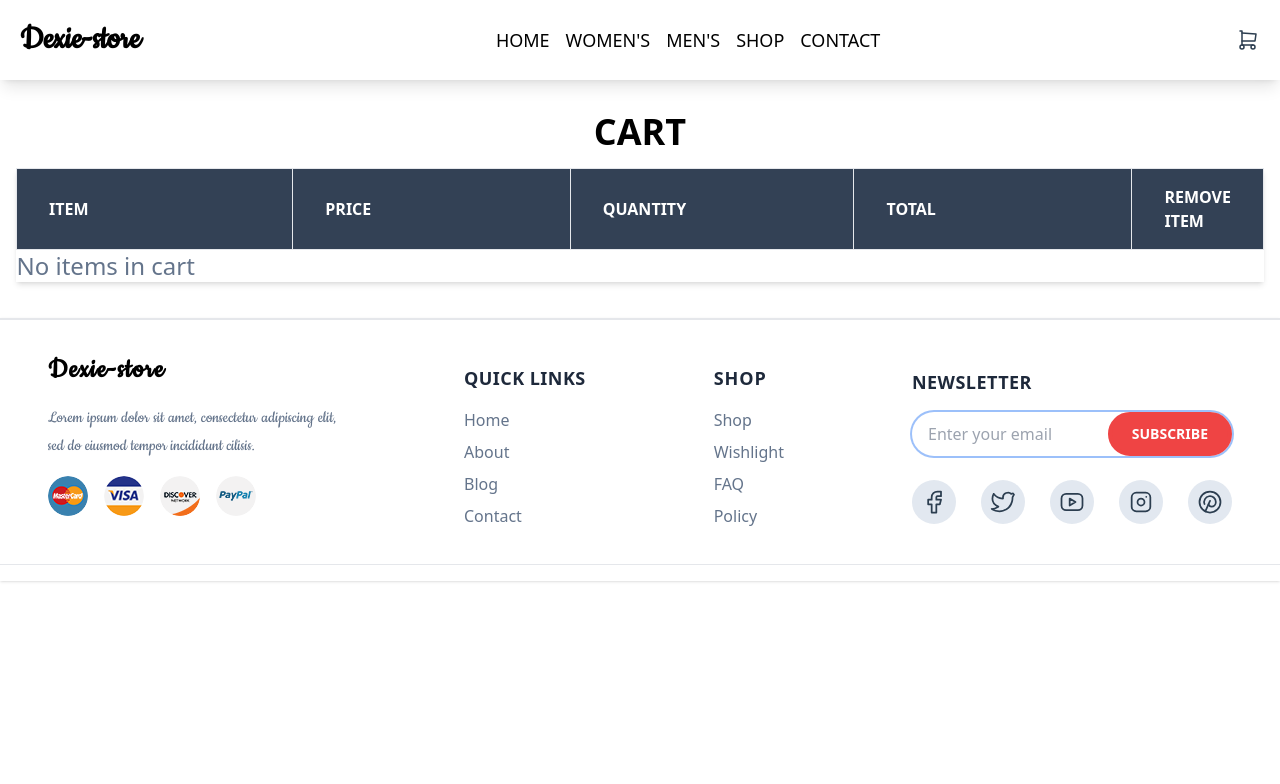
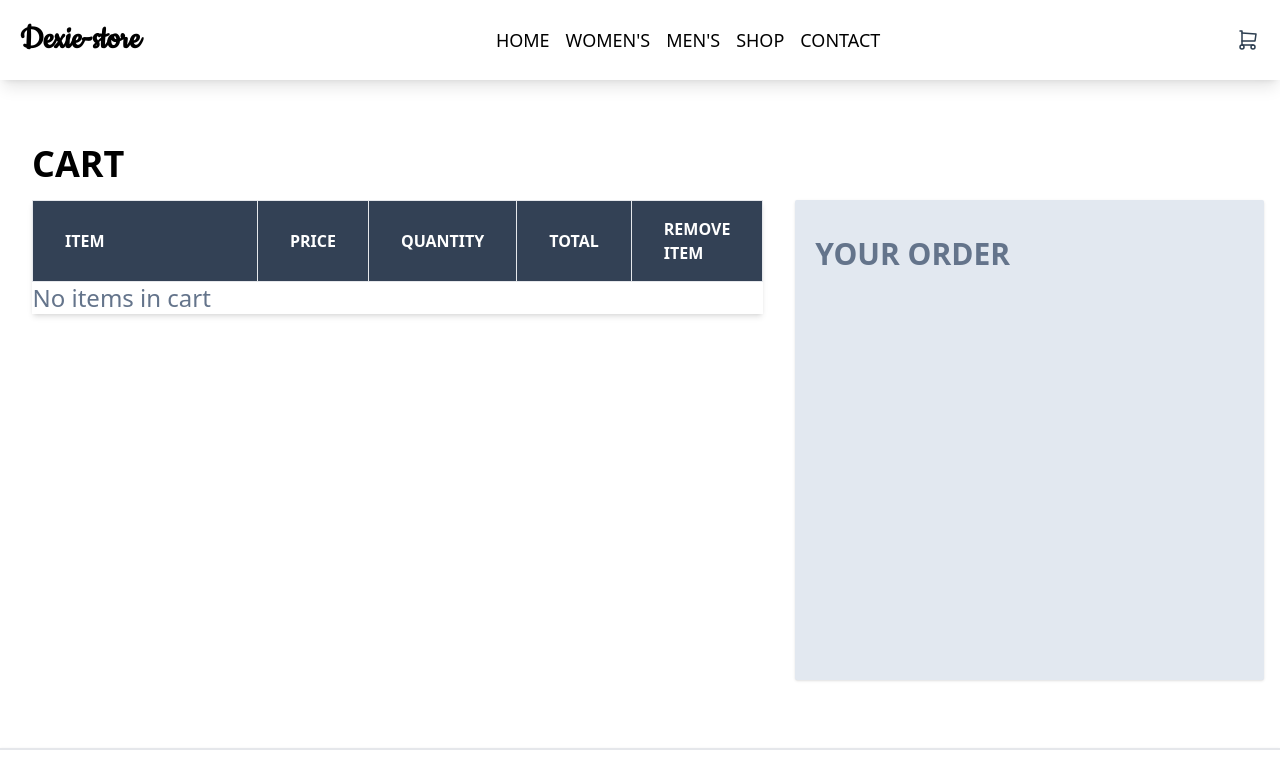
Before and after one commit to Boadzie/dexie-store, a SvelteKit app: page /cart in a window 1280 px wide. Shown: the top 784 px of the page. Built offline with nearby package versions, Linux system fonts and the light colour scheme.

Commit message:
Display cart items on page
- Change the layout to add order section

```diff
--- a/src/routes/cart/+page.svelte
+++ b/src/routes/cart/+page.svelte
@@ -3,28 +3,31 @@
 	import { db } from '$lib/db';
 	import { browser } from '$app/environment';
 
-	let cart = liveQuery(() => (browser ? db.cart.toArray() : []));
-
-	// let total = (price, quantity) => {
-	// 	return price * quantity;
+	$: cart = liveQuery(() => (browser ? db.cart.toArray() : []));
+	let qty = 1;
+	// $: total = (price) => {
+	// 	return price * qty;
 	// };
 </script>
 
-<section class="container mx-auto px-4 py-4 my-auto">
-	<h2 class="text-4xl my-4 text-center font-bold font-sans uppercase">Cart</h2>
-	<div class="flex flex-col gap-4 w-full font-sans">
+<section class="container mx-auto px-4  p-12">
+	<h2 class="text-4xl text-left my-4 mx-4 font-bold font-sans uppercase">Cart</h2>
+	<div class="flex lg:flex-row flex-col justify-start gap-4 w-full font-sans">
 		{#if $cart}
-			<table class="table-auto shadow-md bg-white py-5">
+			<div class="overflow-x-auto lg:w-5/6 w-full">
+				<table class="table-auto  shadow-md bg-white py-5 lg:mx-4">
 					<thead>
-					<tr class="uppercase  ">
-						<th class="w-1/4 bg-slate-700 text-white border text-left px-8 py-4">Item</th>
-						<th class="w-1/4 bg-slate-700 text-white border text-left px-8 py-4">Price</th>
-						<th class="w-1/4 bg-slate-700 text-white border text-left px-8 py-4">Quantity</th>
-						<th class="w-1/4 bg-slate-700 text-white border text-left px-8 py-4">Total</th>
-						<th class="w-1/4 bg-slate-700 text-white border text-left px-8 py-4">Remove Item</th>
+						<tr class="uppercase">
+							<th class="lg:w-2/4  bg-slate-700 text-white border text-left px-8 py-4">Item</th>
+							<th class=" w-[6rem] bg-slate-700 text-white border text-left px-8 py-4">Price</th>
+							<th class="w-[6rem] bg-slate-700 text-white border text-left px-8 py-4">Quantity</th>
+							<th class="w-[6rem] bg-slate-700 text-white border text-left px-8 py-4">Total</th>
+							<th class="w-[6rem] bg-slate-700 text-white border text-left px-8 py-4"
+								>Remove Item</th
+							>
 						</tr>
 					</thead>
-				{#each $cart as p}
+					{#each $cart as p (p.id)}
 						<tbody>
 							<tr>
 								<td class="border px-6 py-2 flex gap-4 items-center font-bold">
@@ -47,19 +50,21 @@
 										class="w-full focus:outline-none ring-1 px-2 py-1 rounded-sm"
 										type="number"
 										name=""
-									value={p.quantity}
+										bind:value={$cart[p.quantity]}
 									/>
 								</td>
 								<td class="border px-6 py-2">
 									<p class="font-extrabold text-red-500">
-									{p.price}
+										{(p.price * parseInt(p.quantity)).toFixed(2)}
 									</p>
 								</td>
-							<td class="border px-6 py-2">
-								<button class="hover:fill-red-500 bg-slate-100 rounded-full p-2">
+								<td class="border-b  place-content-center  px-8 py-2 ">
+									<button
+										class="hover:fill-red-500 place-content-center h-full bg-slate-100 rounded-full p-2"
+									>
 										<svg
 											xmlns="http://www.w3.org/2000/svg"
-										class="w-6 h-6 icon icon-tabler icon-tabler-x"
+											class=" w-6 h-6 icon icon-tabler icon-tabler-x"
 											viewBox="0 0 24 24"
 											stroke-width="1.5"
 											stroke="#2c3e50"
@@ -79,6 +84,10 @@
 						<p class="text-slate-500 text-2xl">No items in cart</p>
 					{/each}
 				</table>
+			</div>
 		{/if}
+		<div class="rounded-sm shadow bg-slate-200 h-[30rem] p-5 lg:w-1/2">
+			<h3 class="text-left uppercase text-3xl text-slate-500 font-bold my-4">Your Order</h3>
+		</div>
 	</div>
 </section>
```
Lines whose indentation alone changed are shown as unchanged.
